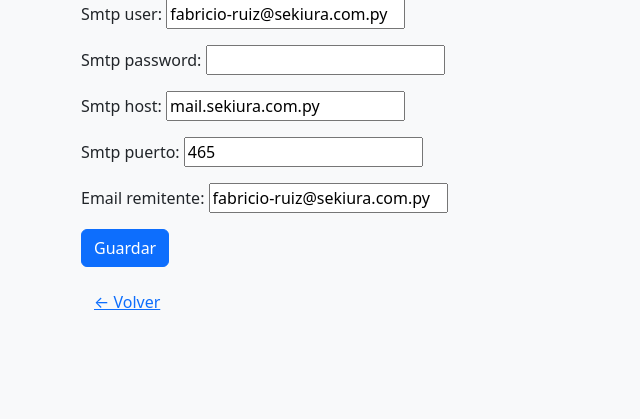
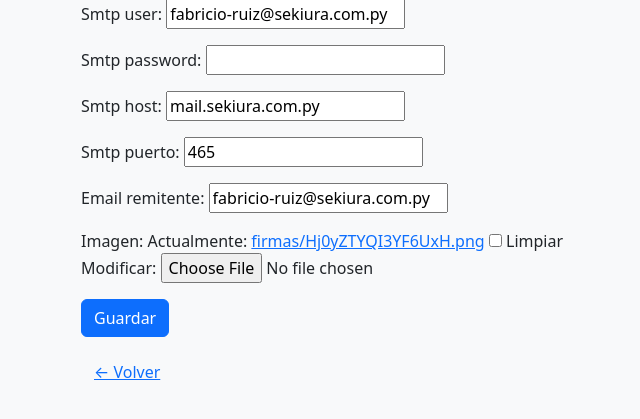
Before and after one commit to FabricioKenobi/WebInformesSekiura, a Django app: page /configurar_correo/ in a window 1280 px wide. Shown: the part 187-606 px from the top of the page, without its empty margins (13-653 px from the left). Run offline with Django 5.2, Linux system fonts and the light colour scheme; a user stored in the database is signed in; data comes from the database, SQL or seed files in the repository; both versions use the stored data as it was after the commit.

Commit message:
Implementacion de firmas asociadas a usuario

```diff
--- a/backend/api/forms.py
+++ b/backend/api/forms.py
@@ -4,7 +4,7 @@ from .models import CredencialesSMTP
 class CredencialesSMTPForm(forms.ModelForm):
     class Meta:
         model = CredencialesSMTP
-        fields = ['smtp_user', 'smtp_password', 'smtp_host', 'smtp_puerto', 'email_remitente']
+        fields = ['smtp_user', 'smtp_password', 'smtp_host', 'smtp_puerto', 'email_remitente','imagen']
         widgets = {
             'smtp_password': forms.PasswordInput(),
         }
--- a/backend/api/models.py
+++ b/backend/api/models.py
@@ -77,3 +77,4 @@ class CredencialesSMTP(models.Model):
     smtp_user = models.EmailField()
     smtp_password = models.CharField(max_length=255)
     email_remitente = models.EmailField()
+    imagen = models.ImageField(upload_to='firmas/', null=True, blank=True)
--- a/backend/api/templates/configurar_correo.html
+++ b/backend/api/templates/configurar_correo.html
@@ -5,7 +5,7 @@
 {% block content %}
   <div class="container mt-4">
     <h2>✉️ Configurar Correo SMTP</h2>
-    <form method="post">
+    <form method="post" enctype="multipart/form-data">
       {% csrf_token %}
       {{ form.as_p }}
       <button type="submit" class="btn btn-primary">Guardar</button>
--- a/backend/api/templates/crear_email_personalizado.html
+++ b/backend/api/templates/crear_email_personalizado.html
@@ -62,8 +62,7 @@
         <label>Adjuntar archivo:</label>
         <input type="file" name="archivo_adjunto">
 
-        <label>Adjuntar firma:</label>
-        <input type="file" name="firma_adjunta">
+
 
         <button type="submit" class="btn btn-primary w-100">✉️ Enviar Email</button>
       </form>
--- a/backend/api/templates/home.html
+++ b/backend/api/templates/home.html
@@ -5,9 +5,9 @@
 {% block content %}
   <div class="d-flex justify-content-between align-items-center mb-4">
     <h1 class="h4">Bienvenido, {{ request.user.username }}</h1>
-    <form method="post" action="{% url 'logout' %}">
+    <form method="post" action="{% url 'configurar_correo' %}">
       {% csrf_token %}
-      <button type="submit" class="btn btn-outline-danger btn-sm">Cerrar sesión</button>
+      <button type="submit" class="btn btn-outline-danger btn-sm">Configurar correo</button>
     </form>
   </div>
 
--- a/backend/api/views.py
+++ b/backend/api/views.py
@@ -19,6 +19,25 @@ class CreateUserView(generics.CreateAPIView):
     queryset = User.objects.all()
     serializer_class = UserSerializer
     permission_classes = [AllowAny]
+
+@login_required
+def configurar_correo(request):
+    try:
+        credenciales = request.user.credenciales_smtp
+    except CredencialesSMTP.DoesNotExist:
+        credenciales = None
+
+    if request.method == 'POST':
+        form = CredencialesSMTPForm(request.POST, request.FILES, instance=credenciales)
+        if form.is_valid():
+            smtp = form.save(commit=False)
+            smtp.user = request.user
+            smtp.save()
+            return redirect('home')  # o a donde quieras
+    else:
+        form = CredencialesSMTPForm(instance=credenciales)
+
+    return render(request, 'configurar_correo.html', {'form': form})
 
 def login_view(request):
     if request.method == 'POST':
@@ -45,7 +64,7 @@ def register_view(request):
 
         user = User.objects.create_user(username=username, email=email, password=password1)
         user.save()
-        return redirect('login')
+        return redirect('configurar_correo')
 
     return render(request, 'register.html')
 
@@ -118,7 +137,7 @@ def crear_email_personalizado(request):
         fecha_1 = request.POST.get('fecha_1')
         fecha_2 = request.POST.get('fecha_2')
         archivo = request.FILES.get("archivo_adjunto")
-        firma = request.FILES['firma_adjunta']
+        firma = request.user.credenciales_smtp.imagen
 
         from datetime import datetime
         fecha_1 = datetime.strptime(fecha_1, "%Y-%m-%d")
@@ -230,23 +249,3 @@ def probar_envio_email(request):
         return HttpResponse("Correo enviado exitosamente.")
     except Exception as e:
         return HttpResponse(f"Error al enviar correo: {str(e)}")
-
-
-@login_required
-def configurar_correo(request):
-    try:
-        credenciales = request.user.credenciales_smtp
-    except CredencialesSMTP.DoesNotExist:
-        credenciales = None
-
-    if request.method == 'POST':
-        form = CredencialesSMTPForm(request.POST, instance=credenciales)
-        if form.is_valid():
-            smtp = form.save(commit=False)
-            smtp.user = request.user
-            smtp.save()
-            return redirect('home')  # o a donde quieras
-    else:
-        form = CredencialesSMTPForm(instance=credenciales)
-
-    return render(request, 'configurar_correo.html', {'form': form})
--- a/backend/backend/urls.py
+++ b/backend/backend/urls.py
@@ -11,6 +11,7 @@ from django.conf import settings
 
 urlpatterns = [
     path("admin/", admin.site.urls),
+    path('configurar_correo/', configurar_correo, name='configurar_correo'),
     path("api/user/register/", CreateUserView.as_view(), name="register"),
     path("api/token/", TokenObtainPairView.as_view(), name="get_token"),
     path("api/token/refresh/", TokenRefreshView.as_view(), name="refresh"),
@@ -25,6 +26,6 @@ urlpatterns = [
     path('crear_cliente/', crear_cliente_view, name='crear_cliente'),
     path('crear_plantilla/', crear_plantilla_view, name='crear_plantilla'),
     path('probar-mail/', probar_envio_email, name='probar_mail'),
-    path('configurar_correo/', configurar_correo, name='configurar_correo'),
+
 
 ] + static(settings.MEDIA_URL, document_root=settings.MEDIA_ROOT)
```
Also changed, not shown: backend/api/migrations/0007_credencialessmtp_imagen.py (added), backend/db.sqlite3, backend/media/firmas/Hj0yZTYQI3YF6UxH.png (added), 2 other files.
